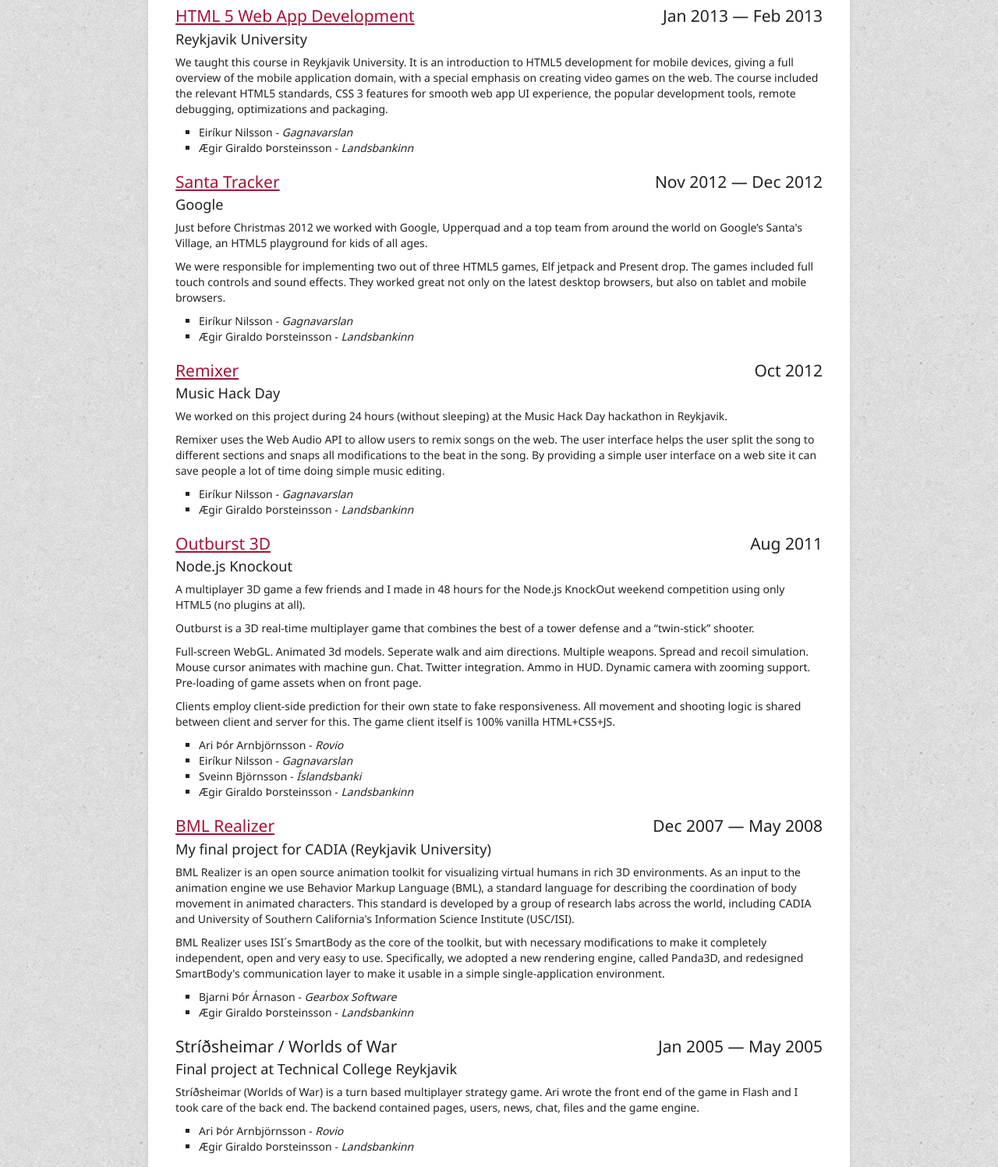
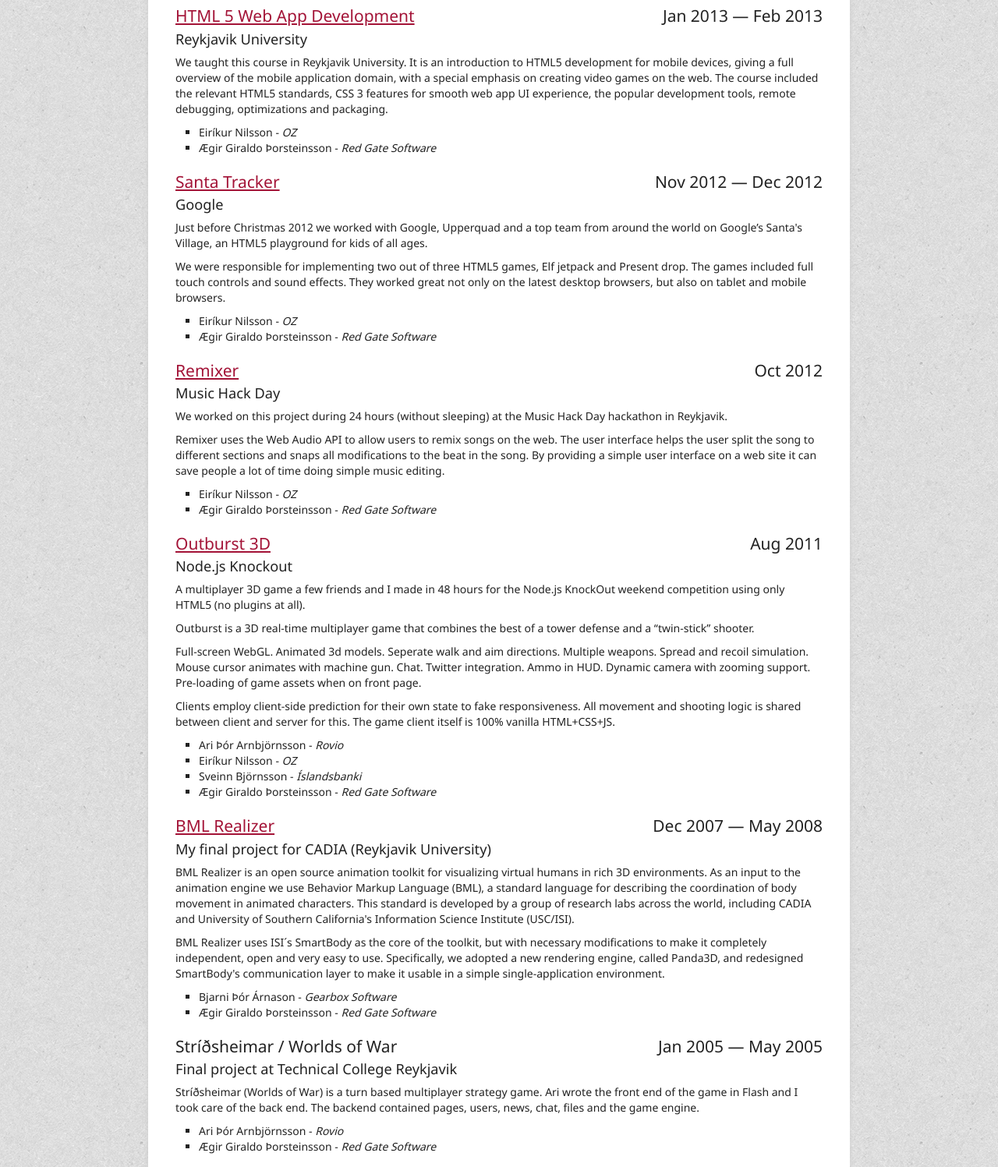
Before and after one commit to thorsteinsson/cv, a plain HTML site: page index.html in a window 1280 px wide. Shown: the part 2943-4440 px from the top of the page at 78% size. Drawn offline with Linux system fonts and the light colour scheme.

Commit message:
Updated company names in projects.

```diff
--- a/index.html
+++ b/index.html
@@ -371,8 +371,8 @@
 				<span class="sub-title">Reykjavik University</span>
 				<p>We taught this course in Reykjavik University. It is an introduction to HTML5 development for mobile devices, giving a full overview of the mobile application domain, with a special emphasis on creating video games on the web. The course included the relevant HTML5 standards, CSS 3 features for smooth web app UI experience, the popular development tools, remote debugging, optimizations and packaging.</p>
 				<ul class="team">
-					<li>Eiríkur Nilsson - <span class="company">Gagnavarslan</span></li>
-					<li>Ægir Giraldo Þorsteinsson - <span class="company">Landsbankinn</span></li>
+					<li>Eiríkur Nilsson - <span class="company">OZ</span></li>
+					<li>Ægir Giraldo Þorsteinsson - <span class="company">Red Gate Software</span></li>
 				</ul>
 				<span class="clear"></span>
 			</div>
@@ -385,8 +385,8 @@
 				<span class="sub-title">Google</span>
 				<p>Just before Christmas 2012 we worked with Google, Upperquad and a top team from around the world on Google’s Santa's Village, an HTML5 playground for kids of all ages.</p><p>We were responsible for implementing two out of three HTML5 games, Elf jetpack and Present drop. The games included full touch controls and sound effects. They worked great not only on the latest desktop browsers, but also on tablet and mobile browsers.</p>
 				<ul class="team">
-					<li>Eiríkur Nilsson - <span class="company">Gagnavarslan</span></li>
-					<li>Ægir Giraldo Þorsteinsson - <span class="company">Landsbankinn</span></li>
+					<li>Eiríkur Nilsson - <span class="company">OZ</span></li>
+					<li>Ægir Giraldo Þorsteinsson - <span class="company">Red Gate Software</span></li>
 				</ul>
 				<span class="clear"></span>
 			</div>
@@ -400,8 +400,8 @@
 				<p>We worked on this project during 24 hours (without sleeping) at the Music Hack Day hackathon in Reykjavik.</p>
 				<p>Remixer uses the Web Audio API to allow users to remix songs on the web. The user interface helps the user split the song to different sections and snaps all modifications to the beat in the song. By providing a simple user interface on a web site it can save people a lot of time doing simple music editing.</p>
 				<ul class="team">
-					<li>Eiríkur Nilsson - <span class="company">Gagnavarslan</span></li>
-					<li>Ægir Giraldo Þorsteinsson - <span class="company">Landsbankinn</span></li>
+					<li>Eiríkur Nilsson - <span class="company">OZ</span></li>
+					<li>Ægir Giraldo Þorsteinsson - <span class="company">Red Gate Software</span></li>
 				</ul>
 				<span class="clear"></span>
 			</div>
@@ -418,9 +418,9 @@
 				<p>Clients employ client-side prediction for their own state to fake responsiveness. All movement and shooting logic is shared between client and server for this. The game client itself is 100% vanilla HTML+CSS+JS.</p>
 				<ul class="team">
 					<li>Ari Þór Arnbjörnsson - <span class="company">Rovio</span></li>
-					<li>Eiríkur Nilsson - <span class="company">Gagnavarslan</span></li>
+					<li>Eiríkur Nilsson - <span class="company">OZ</span></li>
 					<li>Sveinn Björnsson - <span class="company">Íslandsbanki</span></li>
-					<li>Ægir Giraldo Þorsteinsson - <span class="company">Landsbankinn</span></li>
+					<li>Ægir Giraldo Þorsteinsson - <span class="company">Red Gate Software</span></li>
 				</ul>
 				<span class="clear"></span>
 			</div>
@@ -435,7 +435,7 @@
 				<p>BML Realizer uses ISI´s SmartBody as the core of the toolkit, but with necessary modifications to make it completely independent, open and very easy to use. Specifically, we adopted a new rendering engine, called Panda3D, and redesigned SmartBody's communication layer to make it usable in a simple single-application environment.</p>
 				<ul class="team">
 					<li>Bjarni Þór Árnason - <span class="company">Gearbox Software</span></li>
-					<li>Ægir Giraldo Þorsteinsson - <span class="company">Landsbankinn</span></li>
+					<li>Ægir Giraldo Þorsteinsson - <span class="company">Red Gate Software</span></li>
 				</ul>
 				<span class="clear"></span>
 			</div>
@@ -449,7 +449,7 @@
 				<p>Stríðsheimar (Worlds of War) is a turn based multiplayer strategy game. Ari wrote the front end of the game in Flash and I took care of the back end. The backend contained pages, users, news, chat, files and the game engine.</p>
 				<ul class="team">
 					<li>Ari Þór Arnbjörnsson - <span class="company">Rovio</span></li>
-					<li>Ægir Giraldo Þorsteinsson - <span class="company">Landsbankinn</span></li>
+					<li>Ægir Giraldo Þorsteinsson - <span class="company">Red Gate Software</span></li>
 				</ul>
 				<span class="clear"></span>
 			</div>
```
